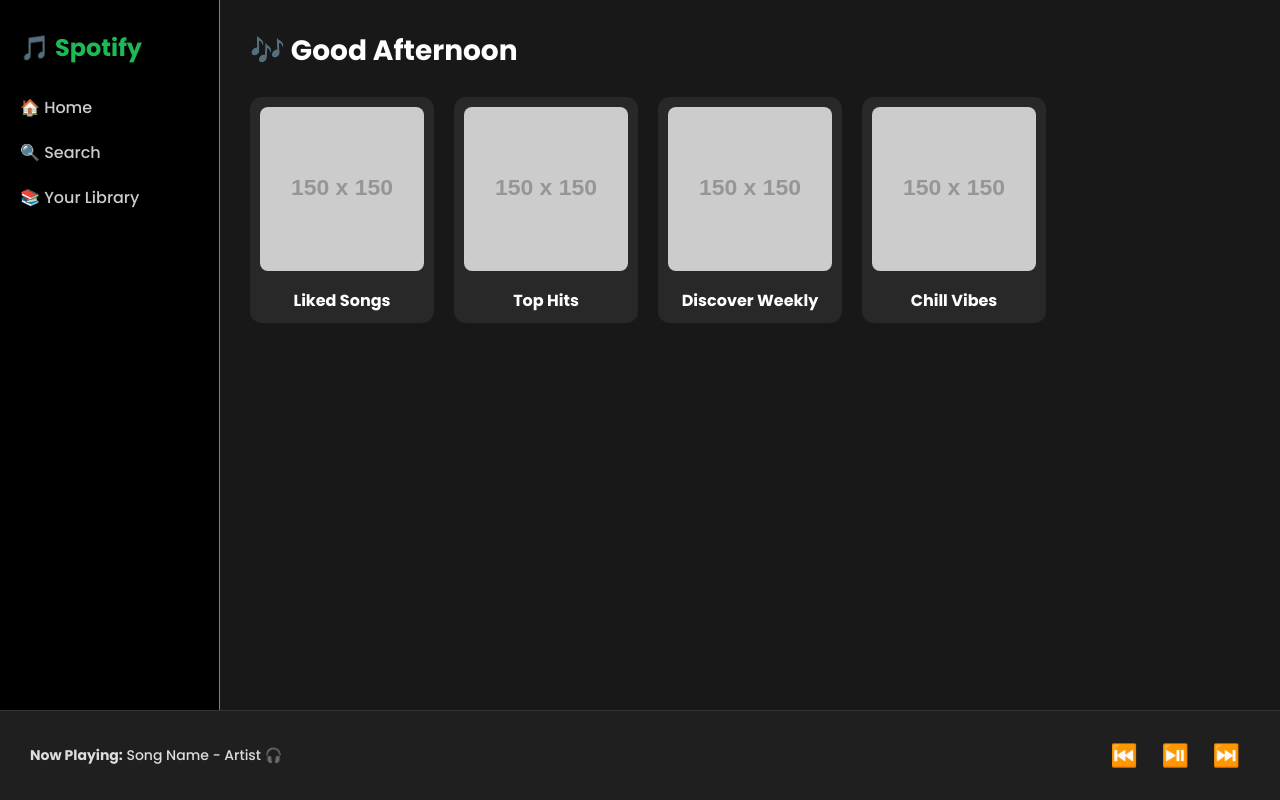
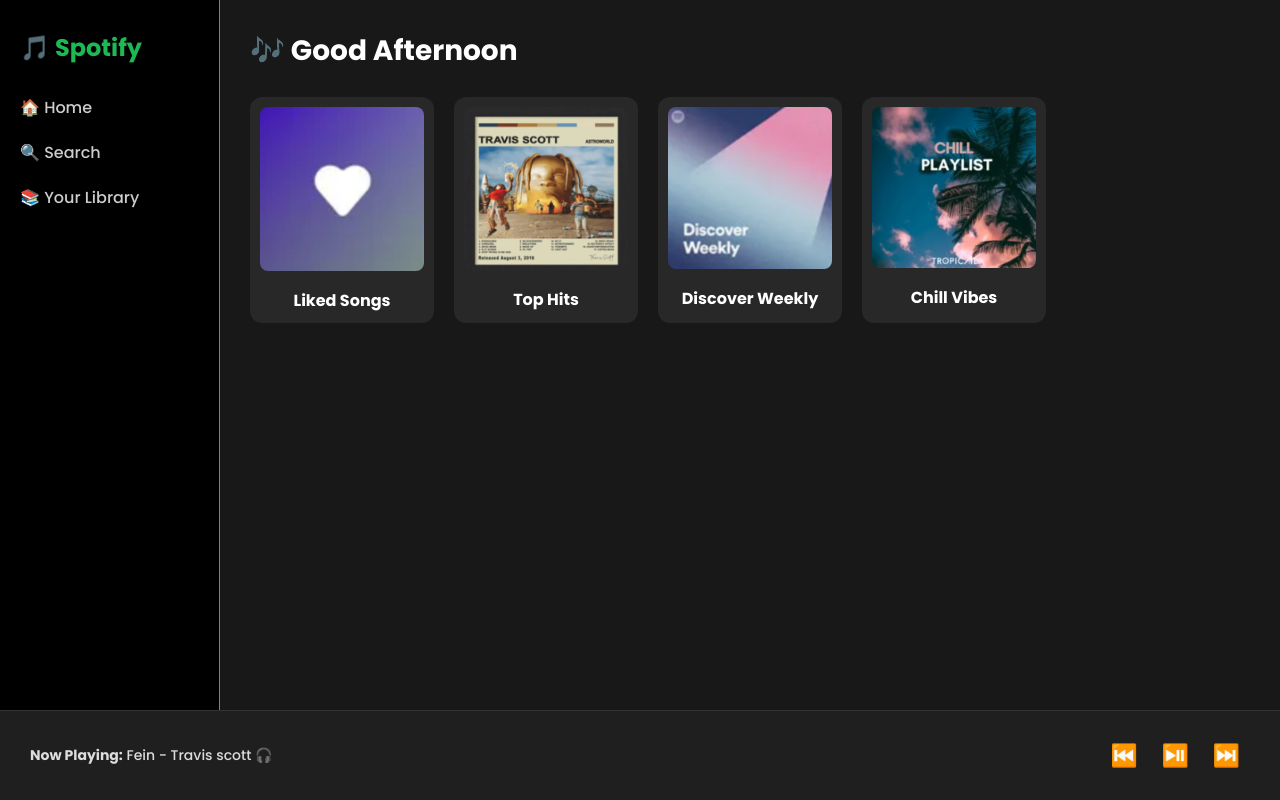
Before and after one commit to adharav2004/SpotifyClone, a plain HTML site: page index.html in a window 1280 px wide. Drawn offline with Linux system fonts and the light colour scheme; placeholder pictures from the web are drawn by us.

Commit message:
initial commit

```diff
--- a/index.html
+++ b/index.html
@@ -27,19 +27,19 @@
 
       <section class="playlist">
         <div class="card">
-          <img src="https://via.placeholder.com/150" alt="Liked Songs" />
+          <img src="SpotifyLikedsongs.png" alt="Liked Songs" />
           <h3>Liked Songs</h3>
         </div>
         <div class="card">
-          <img src="https://via.placeholder.com/150" alt="Top Hits" />
+          <img src="Screenshot 2025-06-25 104230.png" alt="Top Hits" />
           <h3>Top Hits</h3>
         </div>
         <div class="card">
-          <img src="https://via.placeholder.com/150" alt="Discover Weekly" />
+          <img src="Screenshot 2025-06-25 105052.png" alt="Discover Weekly" />
           <h3>Discover Weekly</h3>
         </div>
         <div class="card">
-          <img src="https://via.placeholder.com/150" alt="Chill Vibes" />
+          <img src="Screenshot 2025-06-25 105312.png" alt="Chill Vibes" />
           <h3>Chill Vibes</h3>
         </div>
       </section>
@@ -47,7 +47,7 @@
 
     <footer class="footer">
       <div class="now-playing">
-        <strong>Now Playing:</strong> Song Name - Artist 🎧
+        <strong>Now Playing:</strong> Fein - Travis scott 🎧
       </div>
       <div class="controls">
         <button>⏮️</button>
```
Also changed, not shown: Screenshot 2025-06-25 104230.png (added), Screenshot 2025-06-25 105052.png (added), Screenshot 2025-06-25 105312.png (added), SpotifyLikedsongs.png (added).
